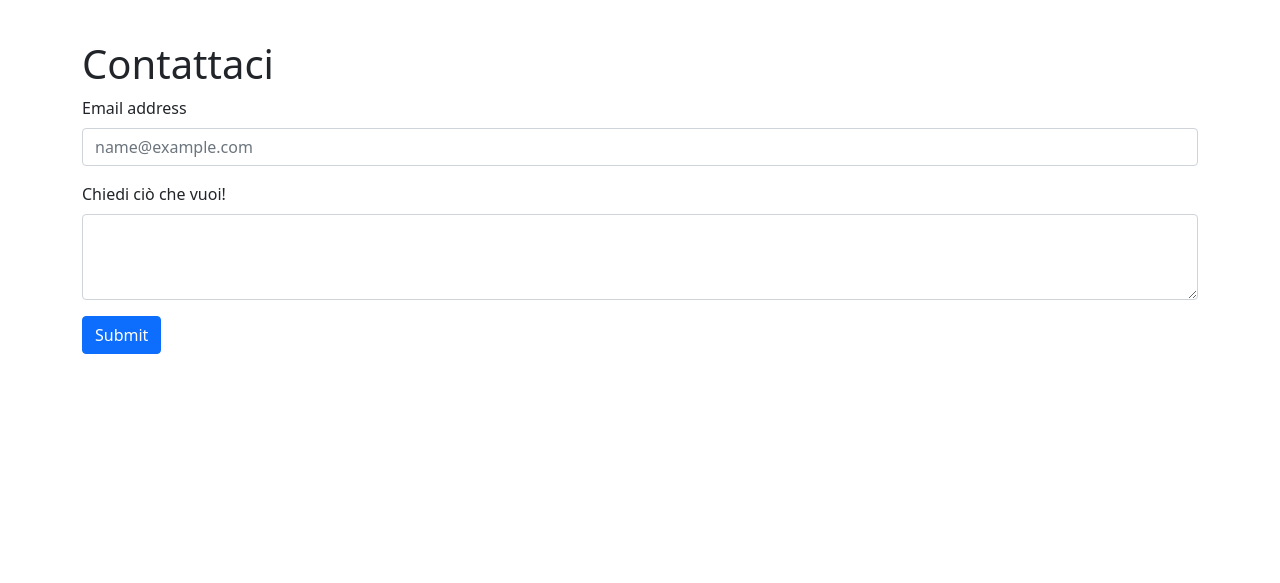
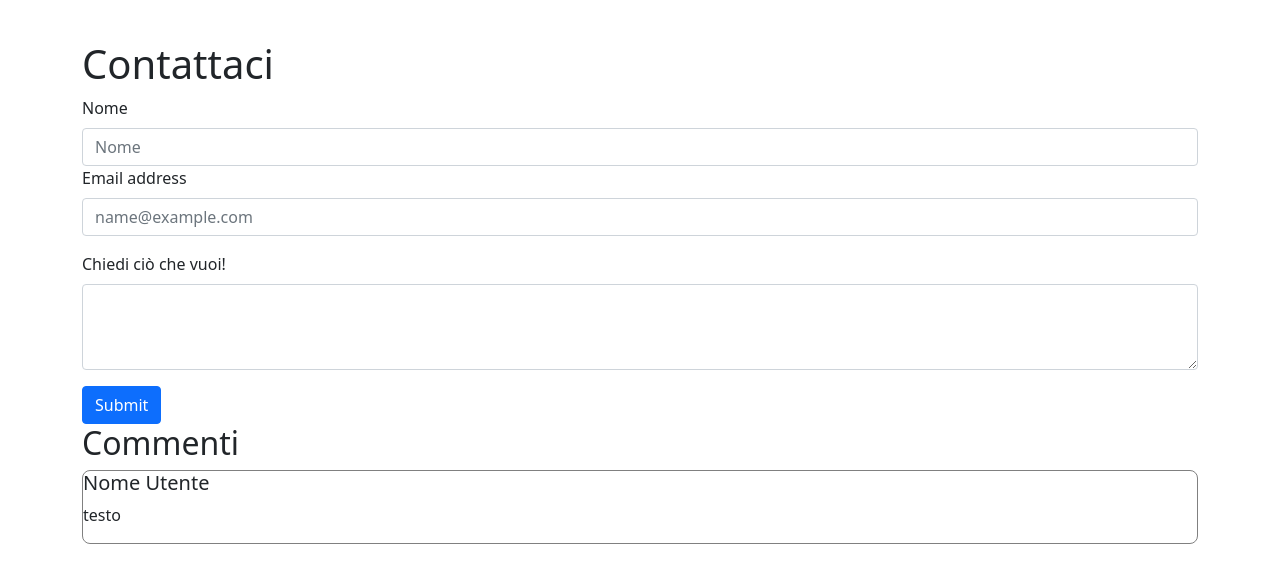
Before and after one commit to KuiilMcFly/sito_ristorante, a Django app: page /BurgerCity/contattaci in a window 1280 px wide. Shown: the part 56-639 px from the top of the page. Run offline with Django 4.2, Linux system fonts and the light colour scheme.

Commit message:
Aggiunto il nome al form

```diff
--- a/BurgerCity/forms.py
+++ b/BurgerCity/forms.py
@@ -5,4 +5,4 @@ from .models import contactForm
 class ContactFormForm(forms.ModelForm):
     class Meta:
         model = contactForm
-        fields = ['email', 'userQuestion']
+        fields = ['username', 'email', 'userQuestion']
--- a/BurgerCity/models.py
+++ b/BurgerCity/models.py
@@ -4,6 +4,7 @@ from django.db import models
 
 
 class contactForm(models.Model):
+    username = models.CharField(max_length=50)
     email = models.EmailField()
     userQuestion = models.CharField(max_length=800)
 
--- a/BurgerCity/templates/BurgerCity/contattaci.html
+++ b/BurgerCity/templates/BurgerCity/contattaci.html
@@ -4,6 +4,14 @@
   <form method="post">
     {% csrf_token %}
     <div class="mb-3">
+      <label for="exampleFormControlInput1" class="form-label">Nome</label>
+      <input
+        type="name"
+        name="username"
+        class="form-control"
+        id="exampleFormControlInput1"
+        placeholder="Nome"
+      />
       <label for="exampleFormControlInput1" class="form-label"
         >Email address</label
       >
@@ -28,6 +36,13 @@
     </div>
     <input class="btn btn-primary" type="submit" value="Submit" />
   </form>
+  <div>
+    <h2>Commenti</h2>
+    <div style="border: solid 1px gray; border-radius: 8px">
+      <h5>Nome Utente</h5>
+      <p>testo</p>
+    </div>
+  </div>
 </div>
 
 {% endblock %}
```
Also changed, not shown: BurgerCity/migrations/0005_contactform_username.py (added), db.sqlite3.
